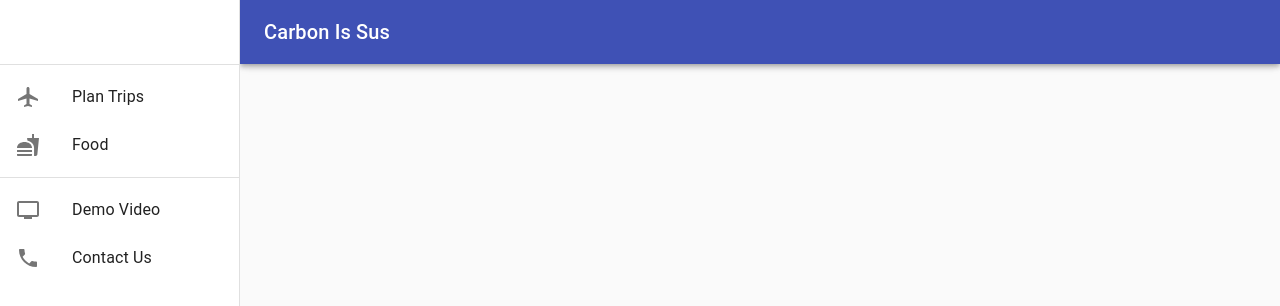
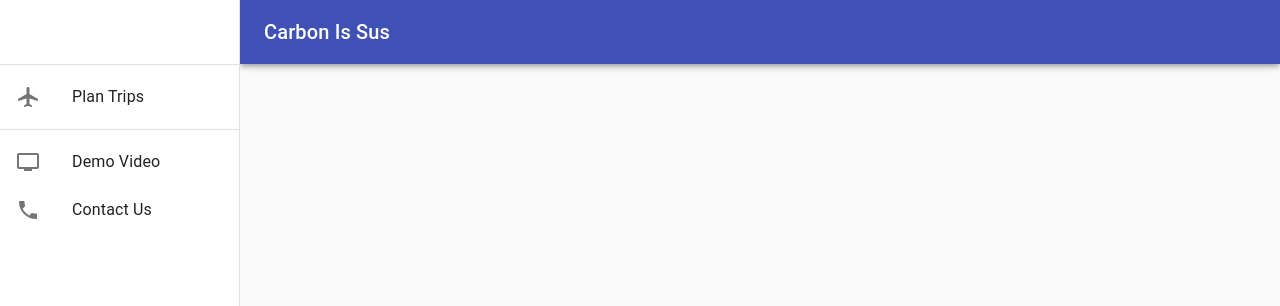
Before and after one commit to Cytla24/Impostors-Hack, a React (Create React App) app in the folder packages/client/: page / in a window 1280 px wide. Shown: the top 306 px of the page. Built offline with nearby package versions, Linux system fonts and the light colour scheme.

Commit message:
hid food section

```diff
--- a/packages/client/src/App.js
+++ b/packages/client/src/App.js
@@ -13,7 +13,6 @@ class App extends Component {
 			<Router>
 				<Switch>
 					<Route path="/plantrips" exact component={SearchBar} />
-					<Route path="/foodfootprint" exact component={FoodFootPrint} />
 					<Route
 						path="/flights/:origin/:destination"
 						exact
--- a/packages/client/src/components/sidebar.js
+++ b/packages/client/src/components/sidebar.js
@@ -71,10 +71,10 @@ function ResponsiveDrawer(props) {
       <div className={classes.toolbar} />
       <Divider />
       <List>
-        {['Plan Trips', 'Food'].map((text, index) => (
+        {['Plan Trips'].map((text, index) => (
           <a href={text == "Plan Trips" ? "/plantrips" : "/foodfootprint"} style={{textDecoration: 'inherit', color: 'inherit'}}>
             <ListItem button key={text}>
-              <ListItemIcon>{index % 2 === 0 ? <AirplanemodeActiveIcon /> : <FastfoodIcon />}</ListItemIcon>
+              <ListItemIcon><AirplanemodeActiveIcon /> </ListItemIcon>
               <ListItemText primary={text} />
             </ListItem>
           </a>
```
